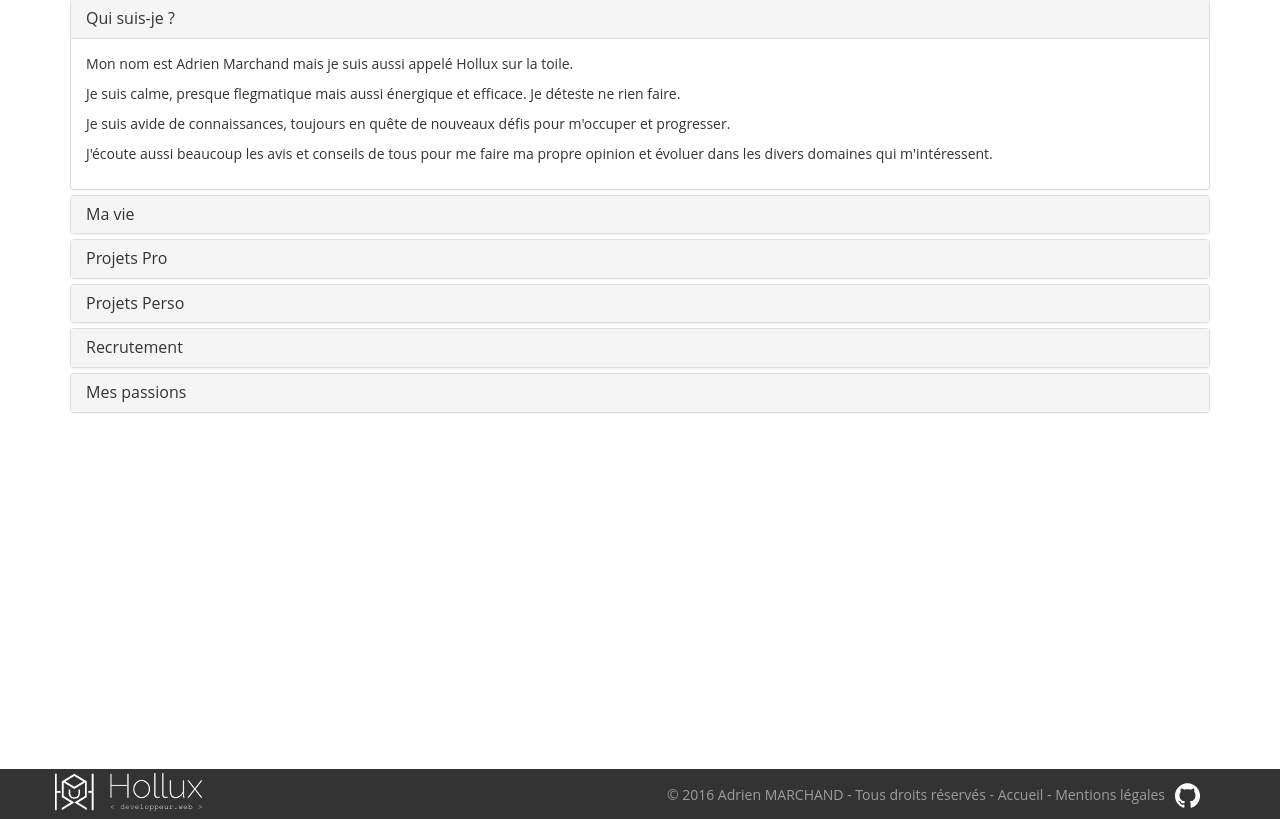
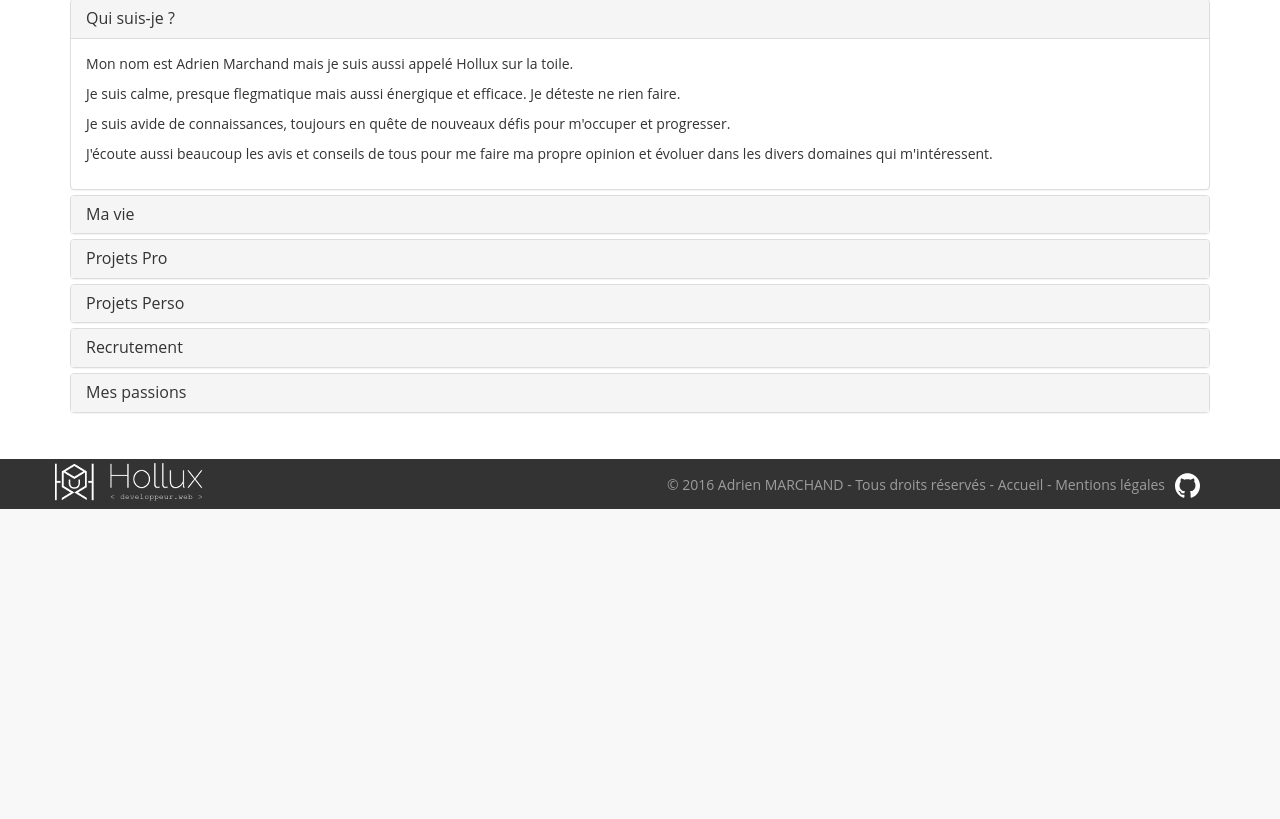
Before and after one commit to Hollux/HolluxLand4, a Symfony app: template templates/hollux/infoperso.html.twig in a window 1280 px wide. Shown: the part 291-1110 px from the top of the page. After the commit the page ends 800 px from the top, so only its background shows below. Run offline with Twig, Linux system fonts and the light colour scheme; the template is opened without the code that fills it, so the values that code supplies are empty; some libraries are stand-ins or nearby versions.

Commit message:
fix hauteur des pages

```diff
--- a/public/css/hollux.css
+++ b/public/css/hollux.css
@@ -403,12 +403,12 @@ body {
 .home .imgSites .post:hover .post-title {
   transform: translatex(-100%); }
 
-.container.infoPerso, .container.testImg, .container.meContacter, .container.testCache, .container.wuw {
-  min-height: calc(100vh - 50px);
+#xztp {
+    min-height: calc(100vh - 50px);
 }
 
-/*.container.meContacter {
-  min-height: calc(100vh - 360px);
+/*.container.infoPerso, .container.testImg, .container.meContacter, .container.testCache, .container.wuw {
+  min-height: calc(100vh - 50px);
 }*/
 
 .citation {
--- a/templates/hollux/Base/base.html.twig
+++ b/templates/hollux/Base/base.html.twig
@@ -37,7 +37,8 @@
 </head>
 
 <body>
-<a href="#" title="Haut de page" class="scrollup"><i class="fa fa-arrow-up"></i></a>
+<div id="xztp">
+    <a href="#" title="Haut de page" class="scrollup"><i class="fa fa-arrow-up"></i></a>
 
     {{ include('hollux/Base/nav.html.twig') }}
 
@@ -55,6 +56,7 @@
 
     {% block principal %}{% endblock %}
     <br>
+</div>
 
 {{ include('hollux/Base/footer.html.twig') }}
 
```
